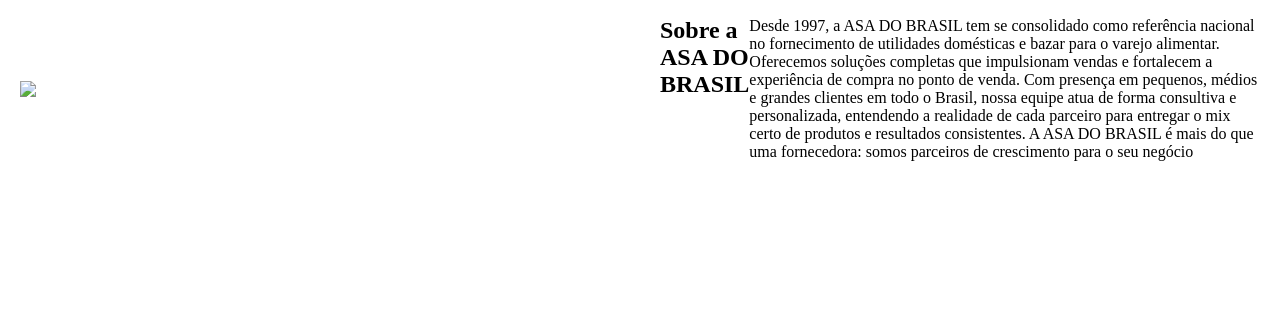
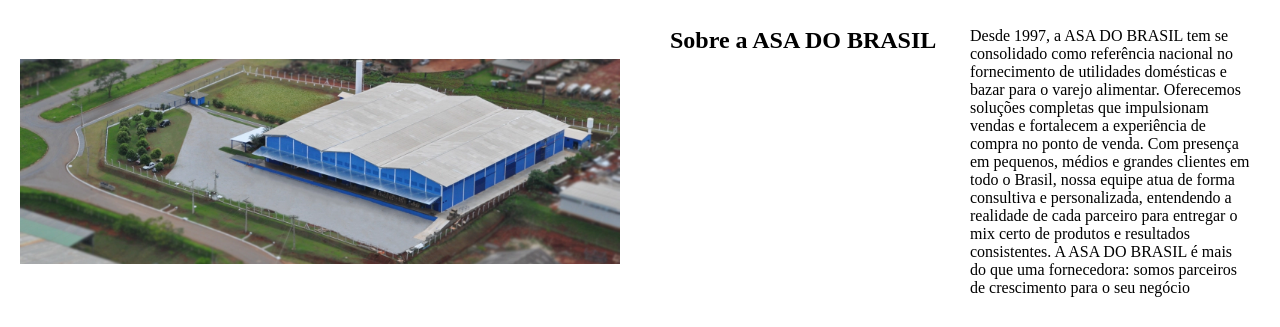
Before and after one commit to devgveb/projectasa, a plain HTML site: page index.html in a window 1280 px wide. Shown: the part 633-960 px from the top of the page. Before the commit the page ends 814 px from the top, so only its background shows below. Drawn offline with Linux system fonts and the light colour scheme.

Commit message:
Fix HTML encoding issues and improve structure

```diff
--- a/index.html
+++ b/index.html
@@ -28,6 +28,8 @@
         .navItemMenu{list-style: none;padding: 0 16px;}
         .navItemLink{font-family: 'Times New Roman', Times, serif;font-size: 18px;text-decoration: none;cursor: pointer;}
         .MenuMobile{display: none;}
+		.publishTitle{padding: 10px; width: 100%;height: auto;display: block;}
+		.publishText{padding: 10px; width: 100%;height: auto;display: block;}
 
         @media (max-width: 1024px){
             .d-flex-container-2{
@@ -111,7 +113,7 @@
     <section class="column-xl-6 column-md-6 column-sm-12">
 
 	    <div class="card-publish">
-            <img src="img/"  class="publish-img">
+            <img src="img/8ec148bf2a32964c12aeb6be94de692e.webp"  class="publish-img">
         </div>
 
     </section>
@@ -119,10 +121,10 @@
     <section class="column-xl-6 column-md-6 column-sm-12">
 
 		<div class="card-publish d-flex">
-			<div class="publish-title">
+			<div class="publishTitle">
 				<h1>Sobre a ASA DO BRASIL</h1>
 			</div>
-			<div class="publish-text">
+			<div class="publishText">
 <p>Desde 1997, a ASA DO BRASIL tem se consolidado como referência nacional no fornecimento de utilidades domésticas e bazar para o varejo alimentar.
 Oferecemos soluções completas que impulsionam vendas e fortalecem a experiência de compra no ponto de venda.
 Com presença em pequenos, médios e grandes clientes em todo o Brasil, nossa equipe atua de forma consultiva e personalizada, entendendo a realidade de cada parceiro para entregar o mix certo de produtos e resultados consistentes.
```
